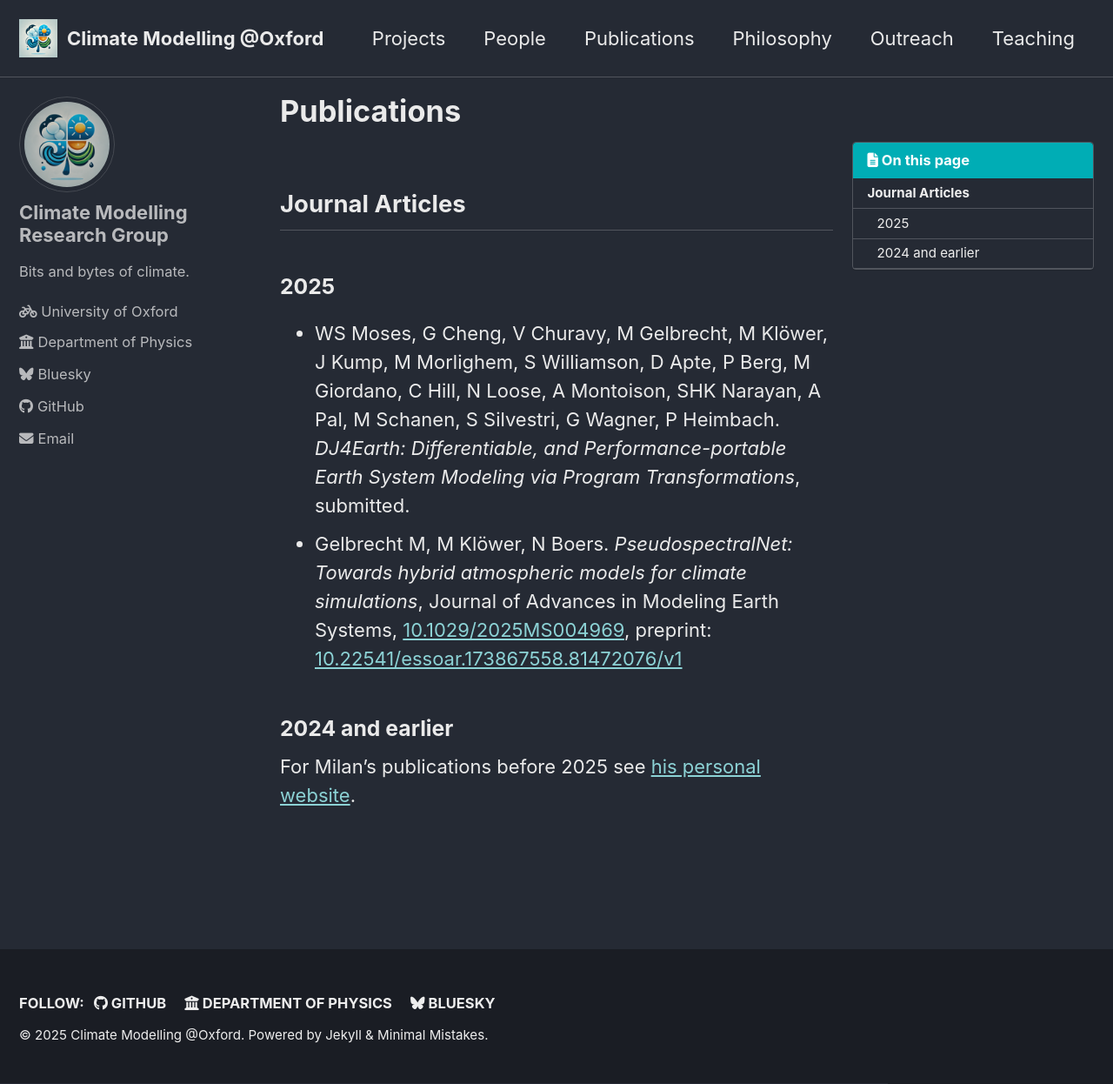
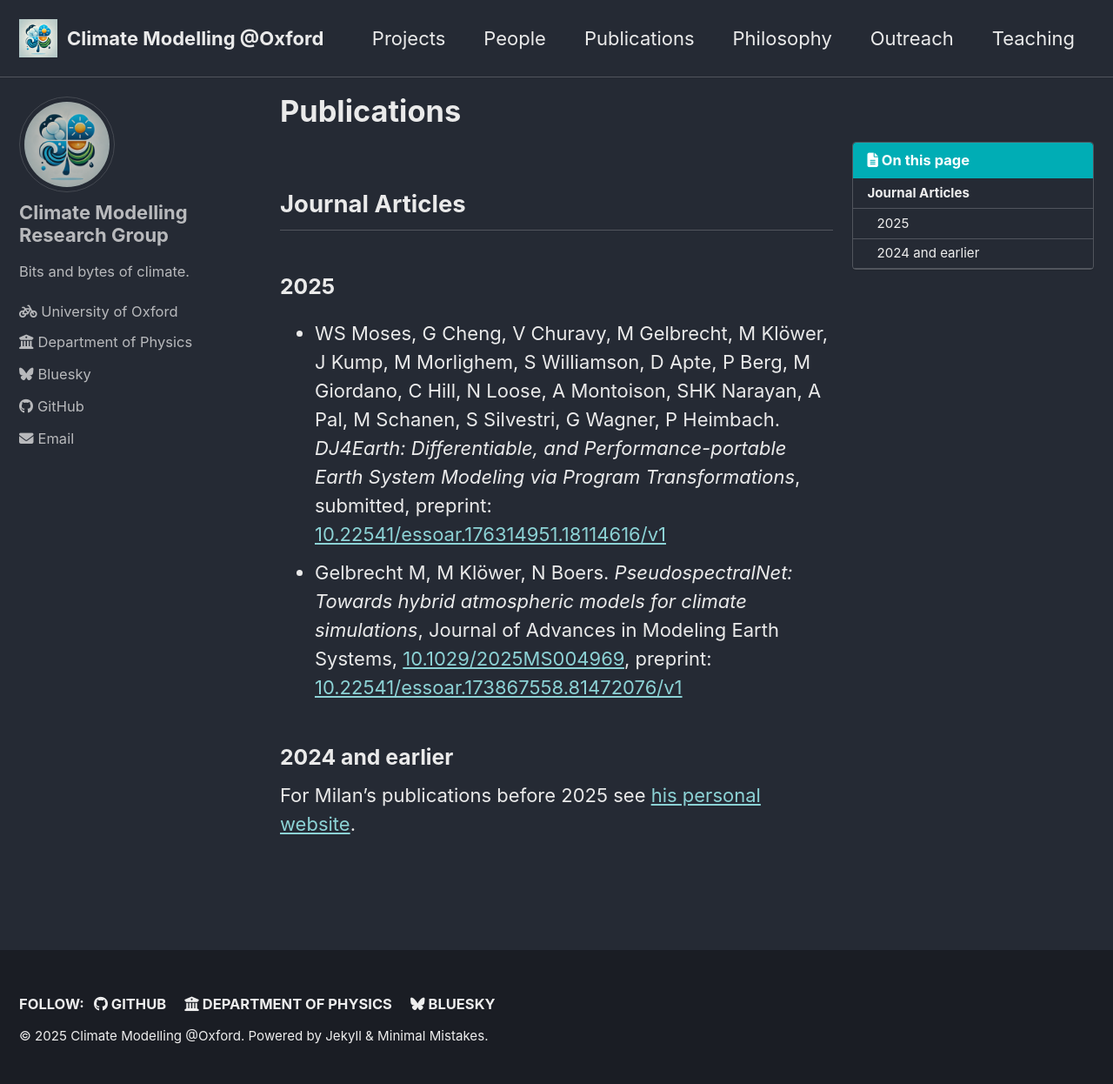
Before and after one commit to climate-modelling/climate-modelling.github.io, a Jekyll site: the page built from _pages/publications.md, in a window 1280 px wide and 1246 px high. Shown: the whole window at 87% size. Built offline with Jekyll 4.4.1, drawn with Linux system fonts in a browser that asks for light colours; cached includes are drawn as plain includes.

Commit message:
Add preprint link to DJ4Earth publication

```diff
--- a/_pages/publications.md
+++ b/_pages/publications.md
@@ -10,7 +10,7 @@
 
 ### 2025
 
-- WS Moses, G Cheng, V Churavy, M Gelbrecht, M Klöwer, J Kump, M Morlighem, S Williamson, D Apte, P Berg, M Giordano, C Hill, N Loose, A Montoison, SHK Narayan, A Pal, M Schanen, S Silvestri, G Wagner, P Heimbach. *DJ4Earth: Differentiable, and Performance-portable Earth System Modeling via Program Transformations*, submitted.
+- WS Moses, G Cheng, V Churavy, M Gelbrecht, M Klöwer, J Kump, M Morlighem, S Williamson, D Apte, P Berg, M Giordano, C Hill, N Loose, A Montoison, SHK Narayan, A Pal, M Schanen, S Silvestri, G Wagner, P Heimbach. *DJ4Earth: Differentiable, and Performance-portable Earth System Modeling via Program Transformations*, submitted, preprint: [10.22541/essoar.176314951.18114616/v1](https://doi.org/10.22541/essoar.176314951.18114616/v1)
 - Gelbrecht M, M Klöwer, N Boers. *PseudospectralNet: Towards hybrid atmospheric models for climate simulations*, Journal of Advances in Modeling Earth Systems, [10.1029/2025MS004969](https://doi.org/10.1029/2025MS004969), preprint: [10.22541/essoar.173867558.81472076/v1](https://doi.org/10.22541/essoar.173867558.81472076/v1)
 
 ### 2024 and earlier
```
